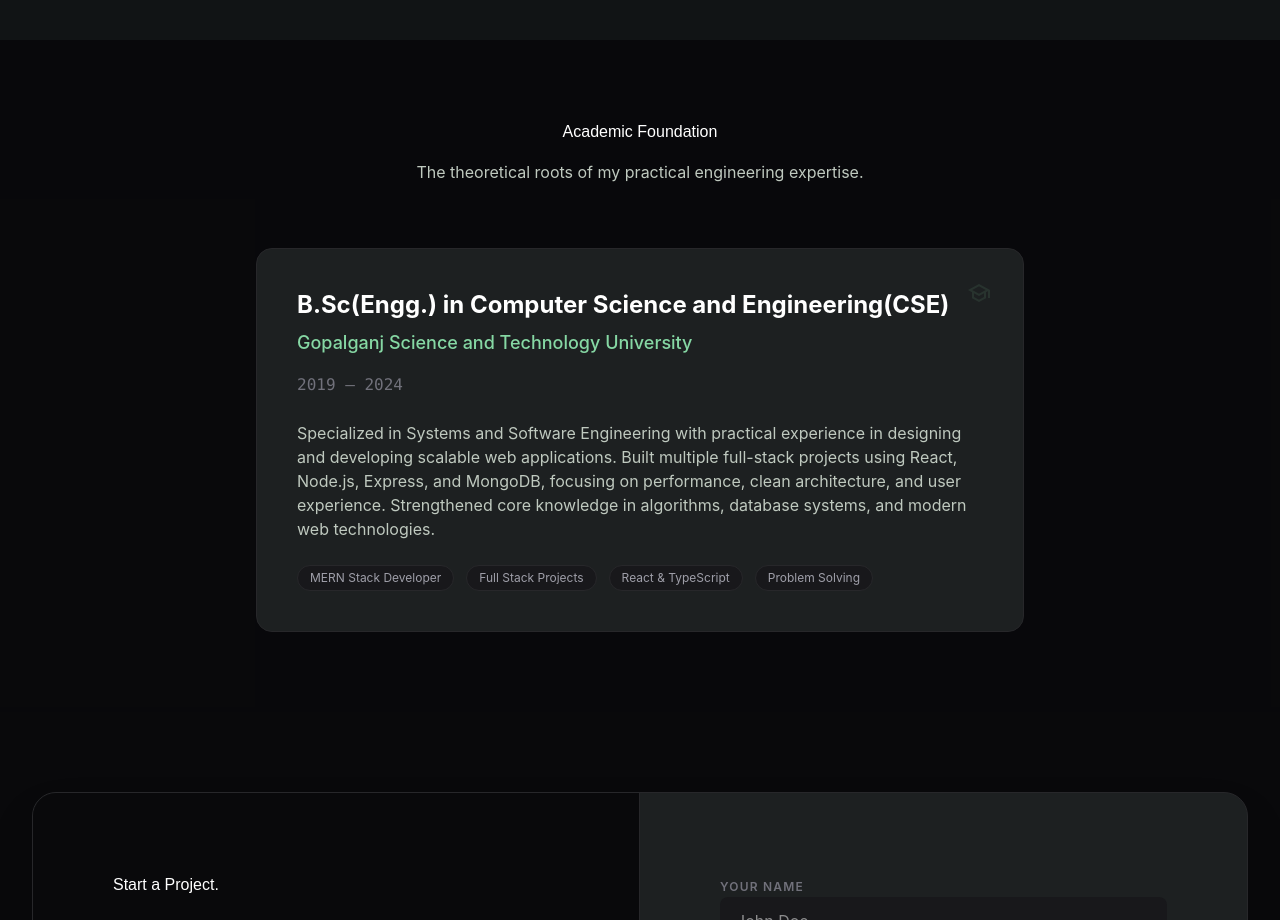
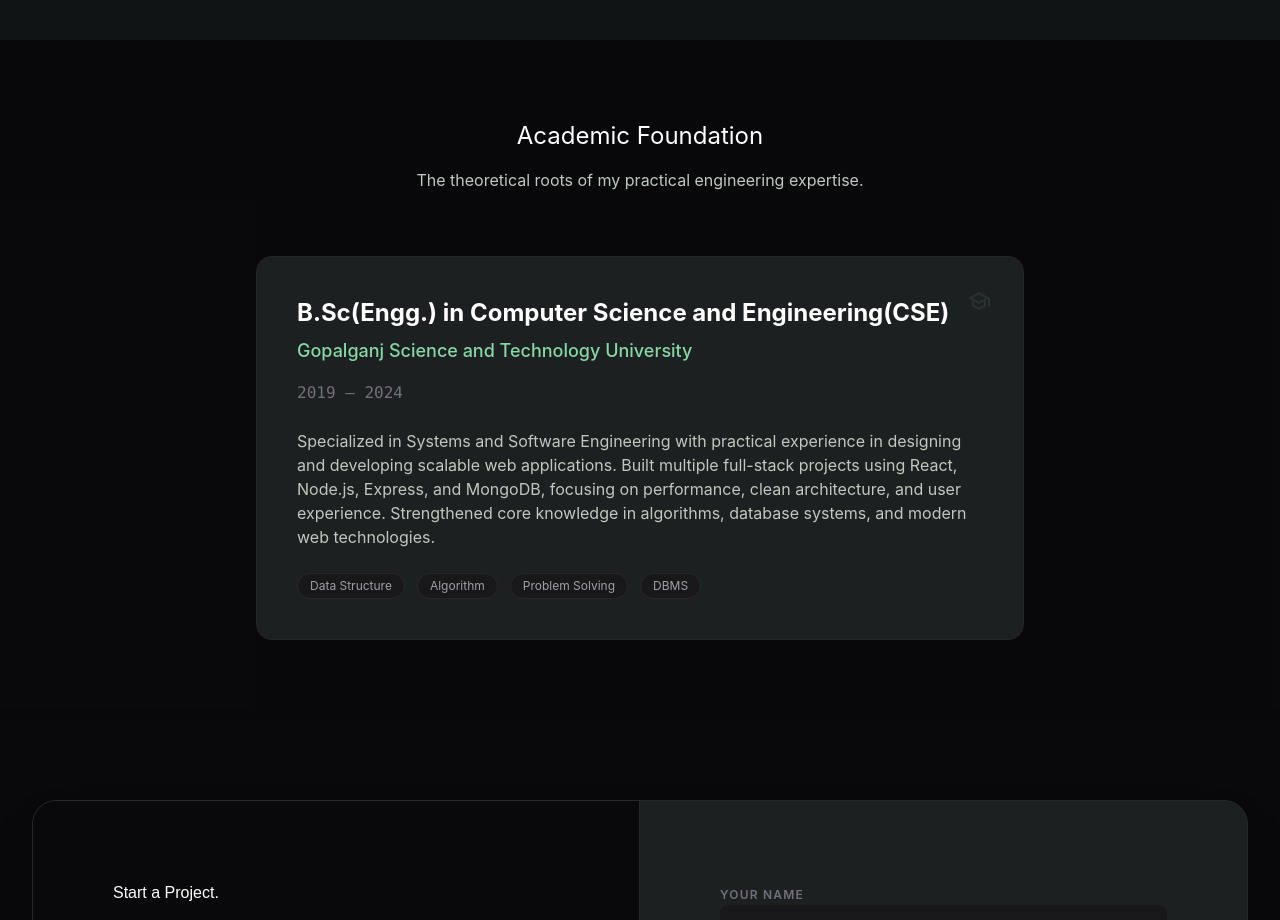
Before and after one commit to sakib-333/portfolio, a React (Vite) app: page / in a window 1280 px wide. Shown: the part 1580-2500 px from the top of the page. Built offline with nearby package versions, Linux system fonts and the light colour scheme.

Commit message:
Update education section.

```diff
--- a/src/components/main/Education.tsx
+++ b/src/components/main/Education.tsx
@@ -3,7 +3,7 @@ const Education = () => {
         <section className="py-xl bg-zinc-950/30" id="education">
             <div className="max-w-7xl mx-auto px-8">
                 <div className="text-center mb-16">
-                    <h2 className="font-h2 text-h2 text-white mb-4">Academic Foundation</h2>
+                    <h2 className="text-2xl text-white mb-4">Academic Foundation</h2>
                     <p className="text-on-surface-variant max-w-2xl mx-auto">The theoretical roots of my practical engineering expertise.</p>
                 </div>
                 <div className="max-w-3xl mx-auto">
@@ -18,13 +18,13 @@ const Education = () => {
                             <div className="space-y-4 text-on-surface-variant">
                                 <p>Specialized in Systems and Software Engineering with practical experience in designing and developing scalable web applications. Built multiple full-stack projects using React, Node.js, Express, and MongoDB, focusing on performance, clean architecture, and user experience. Strengthened core knowledge in algorithms, database systems, and modern web technologies.</p>
                                 <div className="flex flex-wrap gap-3 pt-2">
-                                    <span className="px-3 py-1 bg-zinc-900 rounded-full text-xs border border-zinc-800 text-zinc-400">MERN Stack Developer</span>
+                                    <span className="px-3 py-1 bg-zinc-900 rounded-full text-xs border border-zinc-800 text-zinc-400">Data Structure</span>
 
-                                    <span className="px-3 py-1 bg-zinc-900 rounded-full text-xs border border-zinc-800 text-zinc-400">Full Stack Projects</span>
-
-                                    <span className="px-3 py-1 bg-zinc-900 rounded-full text-xs border border-zinc-800 text-zinc-400">React & TypeScript</span>
+                                    <span className="px-3 py-1 bg-zinc-900 rounded-full text-xs border border-zinc-800 text-zinc-400">Algorithm</span>
 
                                     <span className="px-3 py-1 bg-zinc-900 rounded-full text-xs border border-zinc-800 text-zinc-400">Problem Solving</span>
+
+                                    <span className="px-3 py-1 bg-zinc-900 rounded-full text-xs border border-zinc-800 text-zinc-400">DBMS</span>
                                 </div>
                             </div>
                         </div>
```
